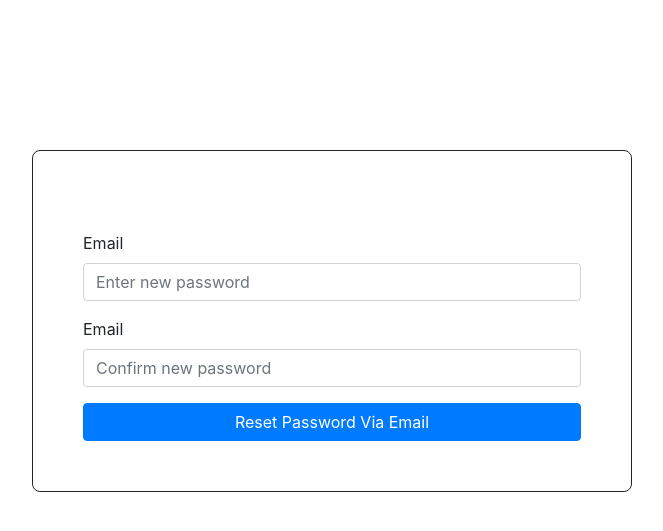
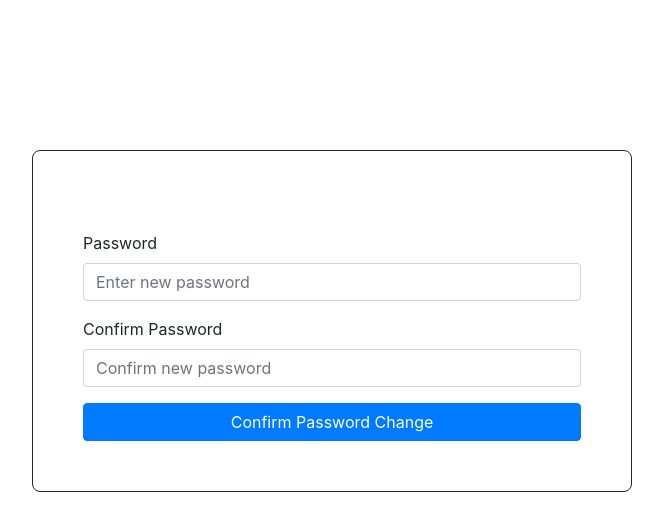
Before and after one commit to MrNaughtZero/Black_Business_Directory, a Flask app: template app/templates/auth/set-password.html in a window 1280 px wide. Shown: the part 56-587 px from the top of the page, without its empty margins (308-971 px from the left). Run offline with Flask 2, Linux system fonts and the light colour scheme; the template is opened without the code that fills it: values that come from a table or form of the project are taken from there, others are empty; some libraries are stand-ins or nearby versions.

Commit message:
flasghed message updated to remove charcters

```diff
--- a/app/templates/auth/set-password.html
+++ b/app/templates/auth/set-password.html
@@ -14,18 +14,18 @@
     <main>
         <div class="auth-form-container">
             <div class="flashed">
-                {{message[0]}}
+                {{message[0] | replace('[', '') | replace(']', '') | replace("'", '')   }}
             </div>
-            <form class="auth-form" method="POST" action="/auth/password/request">
+            <form class="auth-form" method="POST" action="/auth/password/update/{{pid}}">
                 <div class="form-group">
-                <label for="auth-admin-reset-email">Email</label>
+                <label for="auth-admin-reset-email">Password</label>
                 {{form.password(class="form-control", placeholder="Enter new password", id="auth-admin-set-password")}}
                 </div>
                 <div class="form-group">
-                    <label for="auth-admin-reset-email">Email</label>
+                    <label for="auth-admin-reset-email">Confirm Password</label>
                     {{form.confirm_password(class="form-control", placeholder="Confirm new password", id="auth-confirm-set-password")}}
                 </div>
-                <button type="submit" class="btn btn-primary btn-auth-form">Reset Password Via Email</button>
+                <button type="submit" class="btn btn-primary btn-auth-form">Confirm Password Change</button>
                   {{form.csrf_token}}
             </form>
         </div>
```
